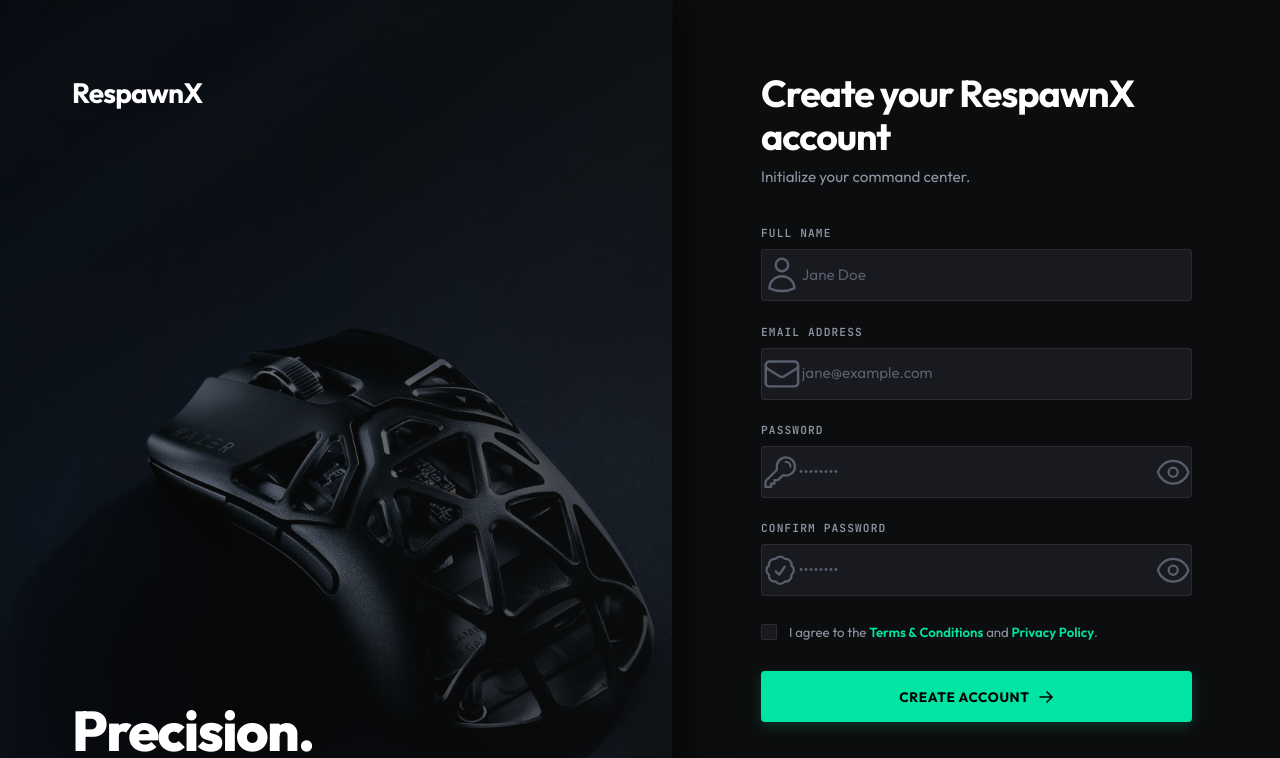
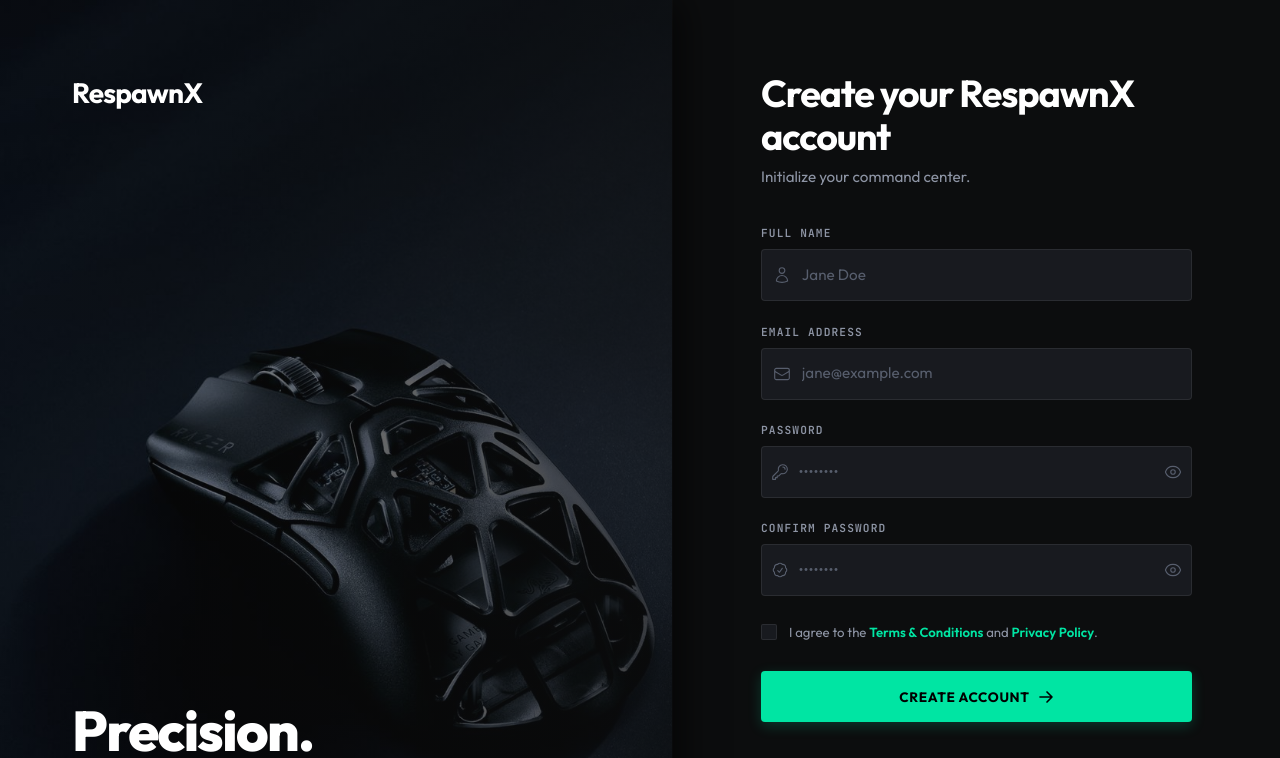
Before and after one commit to Ramiz1323/RespawnX, a React app in the folder Frontend/: page /register in a window 1280 px wide. Shown: the top 758 px of the page. Built offline with nearby package versions, Linux system fonts and the light colour scheme; the HTML template or start-up script is replaced by a standard one.

Commit message:
style(auth): reduce size of input icons to 18px for Login and Register pages

```diff
--- a/Frontend/src/features/auth/styles/Login.scss
+++ b/Frontend/src/features/auth/styles/Login.scss
@@ -136,6 +136,11 @@
         &.active {
           color: $accent-color;
         }
+
+        svg {
+          width: 18px;
+          height: 18px;
+        }
       }
 
       .form-input {
@@ -175,6 +180,11 @@
 
         &:hover {
           color: $text-primary;
+        }
+
+        svg {
+          width: 18px;
+          height: 18px;
         }
       }
     }
--- a/Frontend/src/features/auth/styles/Register.scss
+++ b/Frontend/src/features/auth/styles/Register.scss
@@ -197,6 +197,11 @@
         &.active {
           color: $accent-color;
         }
+
+        svg {
+          width: 18px;
+          height: 18px;
+        }
       }
 
       .form-input {
@@ -233,6 +238,11 @@
 
         &:hover {
           color: $text-primary;
+        }
+
+        svg {
+          width: 18px;
+          height: 18px;
         }
       }
     }
```
